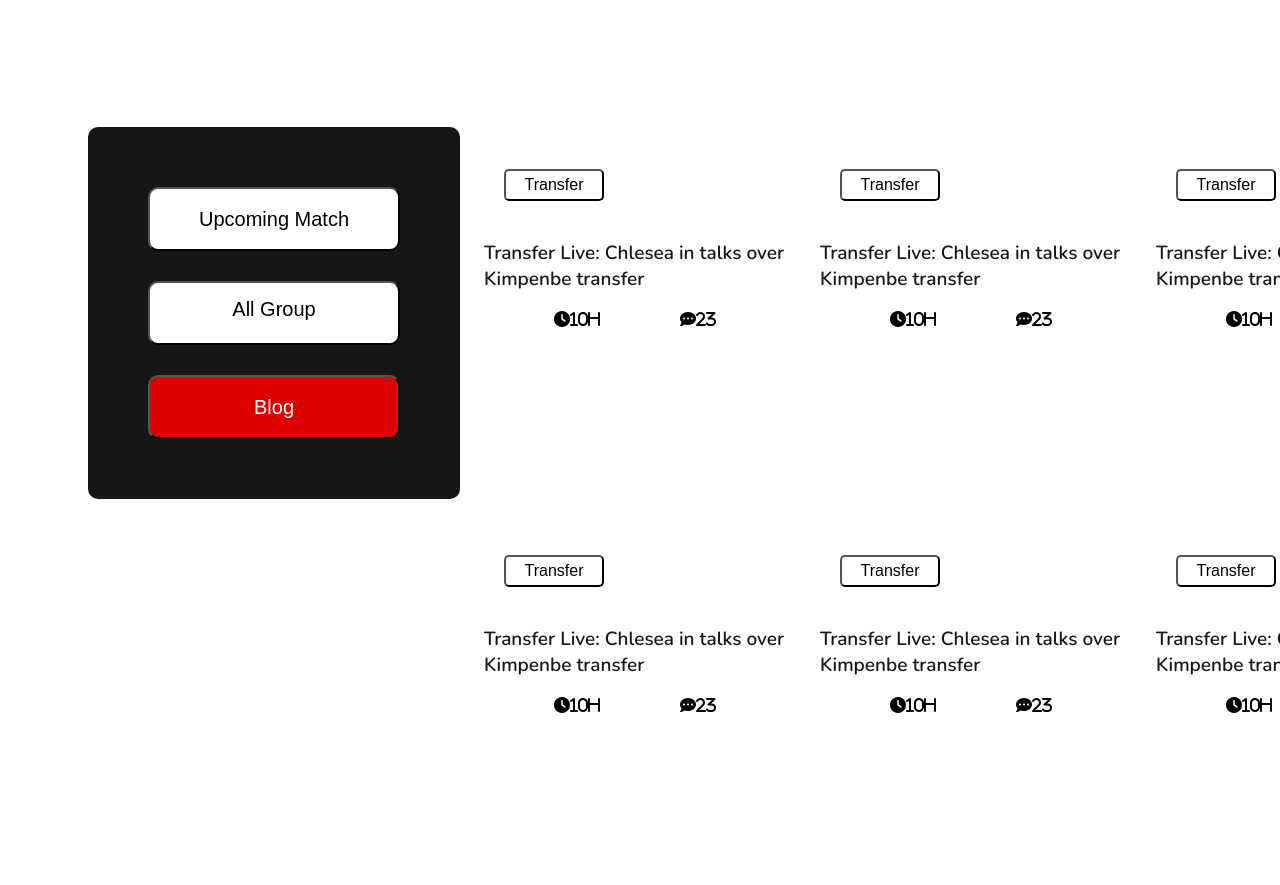
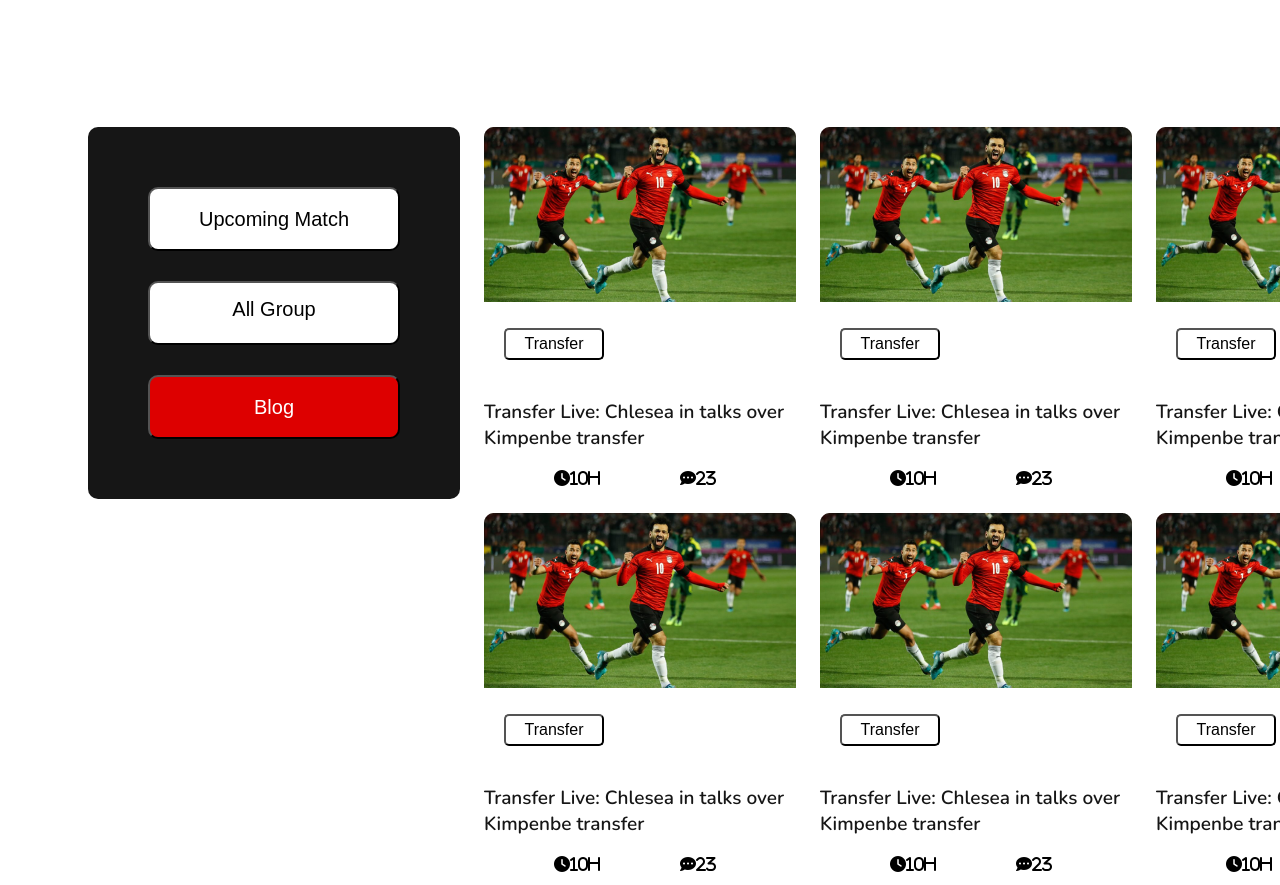
Before and after one commit to iaasif/assignment2, a plain HTML site: page index.html in a window 1280 px wide. Shown: the part 543-1428 px from the top of the page. Drawn offline with nearby package versions, Linux system fonts and the light colour scheme; the site is published under a folder, as on GitHub Pages, so addresses that start at the root find nothing.

Commit message:
pic problem solved

```diff
--- a/index.html
+++ b/index.html
@@ -69,7 +69,7 @@
 
                     <div class="blog-box">
                         <div class="img-transfer">
-                            <img src="/assets/Blog Image.png" alt="">
+                            <img src="assets/Blog Image.png" alt="">
                         </div>
                         <div>
                             <button class="btn-transfer">
@@ -91,7 +91,7 @@
 
                     <div class="blog-box">
                         <div class="img-transfer">
-                            <img src="/assets/Blog Image.png" alt="">
+                            <img src="assets/Blog Image.png" alt="">
                         </div>
                         <div>
                             <button class="btn-transfer">
@@ -113,7 +113,7 @@
 
                     <div class="blog-box">
                         <div class="img-transfer">
-                            <img src="/assets/Blog Image.png" alt="">
+                            <img src="assets/Blog Image.png" alt="">
                         </div>
                         <div>
                             <button class="btn-transfer">
@@ -135,7 +135,7 @@
 
                     <div class="blog-box">
                         <div class="img-transfer">
-                            <img src="/assets/Blog Image.png" alt="">
+                            <img src="assets/Blog Image.png" alt="">
                         </div>
                         <div>
                             <button class="btn-transfer">
@@ -157,7 +157,7 @@
 
                     <div class="blog-box">
                         <div class="img-transfer">
-                            <img src="/assets/Blog Image.png" alt="">
+                            <img src="assets/Blog Image.png" alt="">
                         </div>
                         <div>
                             <button class="btn-transfer">
@@ -179,7 +179,7 @@
 
                     <div class="blog-box">
                         <div class="img-transfer">
-                            <img src="/assets/Blog Image.png" alt="">
+                            <img src="assets/Blog Image.png" alt="">
                         </div>
                         <div>
                             <button class="btn-transfer">
```
